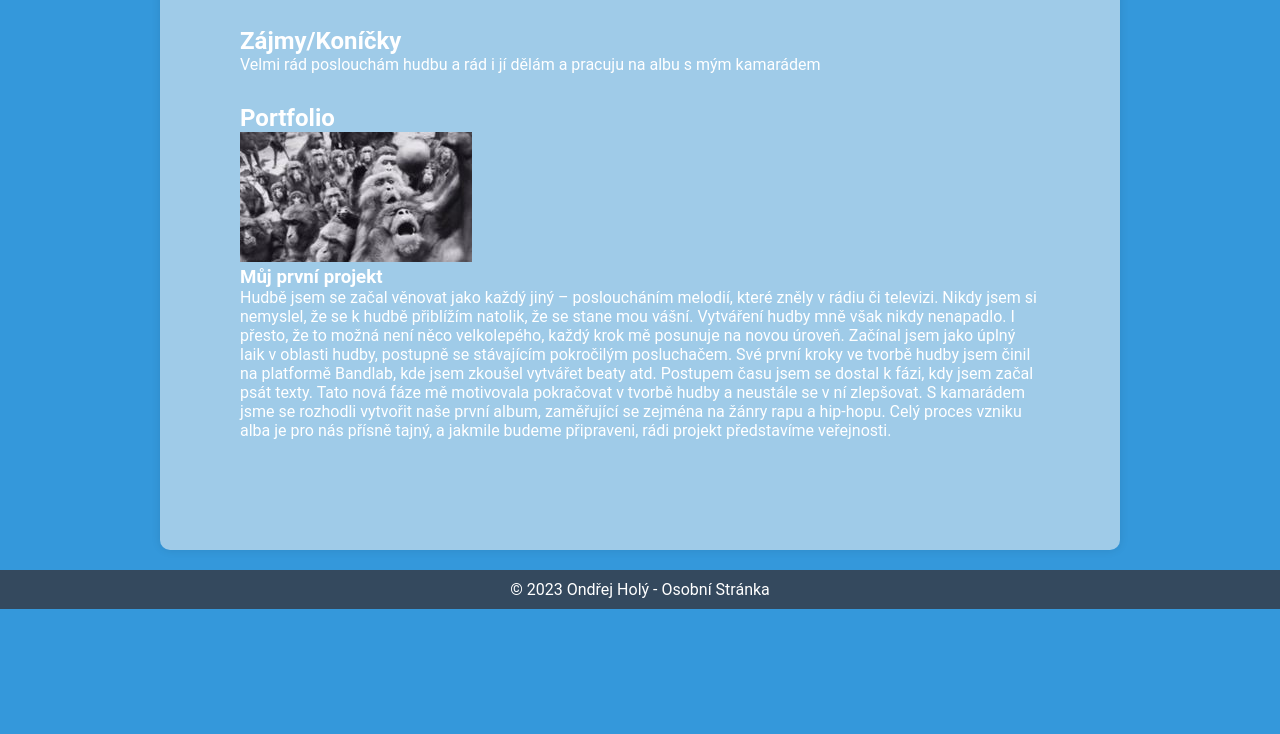
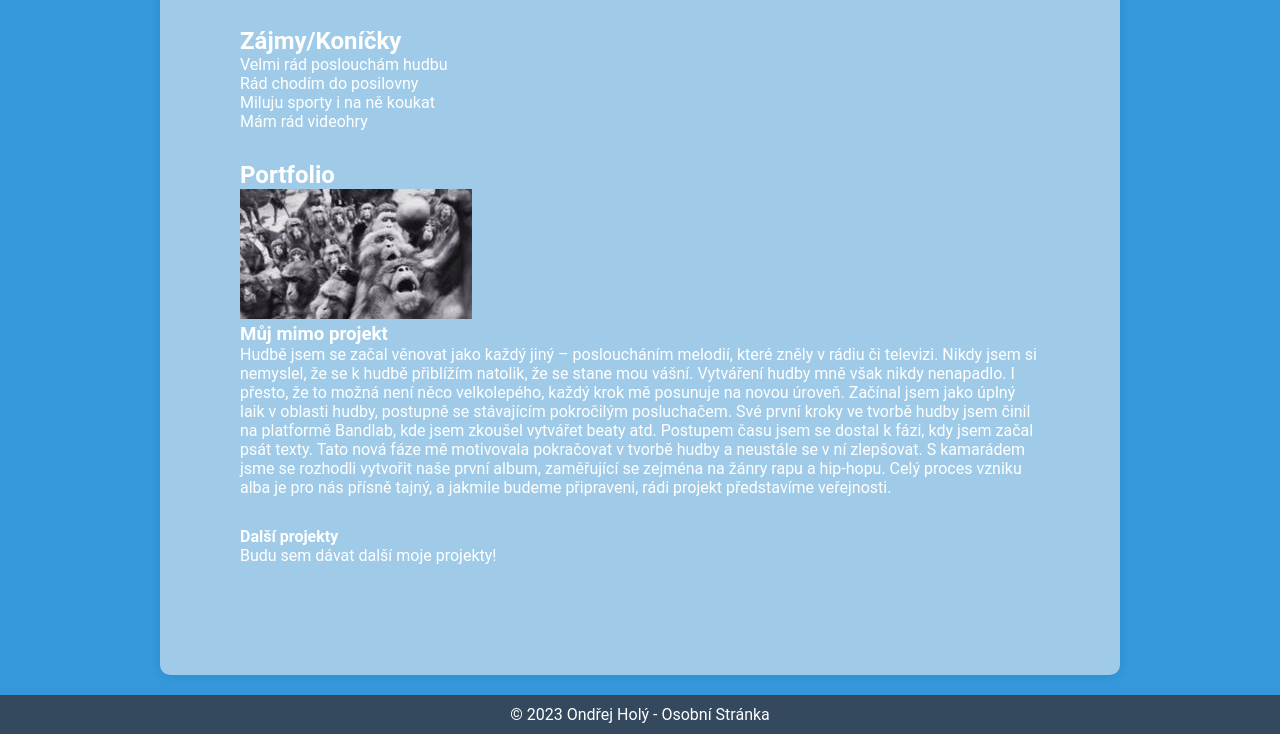
Before and after one commit to Sh4d0wwTOPG/microsite, a plain HTML site: page microsite/main.html in a window 1280 px wide. Shown: the part 548-1282 px from the top of the page. Before the commit the page ends 1157 px from the top, so only its background shows below. Drawn offline with Linux system fonts and the light colour scheme.

Commit message:
Update main.html

```diff
--- a/microsite/main.html
+++ b/microsite/main.html
@@ -53,7 +53,10 @@
 
         <section id="interests">
             <h2>Zájmy/Koníčky</h2>
-            <p>Velmi rád poslouchám hudbu a rád i jí dělám a pracuju na albu s mým kamarádem</p>
+            <p>Velmi rád poslouchám hudbu</p>
+            <p>Rád chodím do posilovny</p>
+            <p>Miluju sporty i na ně koukat</p>
+            <p>Mám rád videohry</p>
         </section>
 
         <section id="portfolio">
@@ -61,7 +64,7 @@
             <section class="projects">
                 <article class="project" id="project1">
                     <img src="0x130.jpg" alt="Projekt 1">
-                    <h3>Můj první projekt</h3>
+                    <h3>Můj mimo projekt</h3>
                     <p>Hudbě jsem se začal věnovat jako každý jiný – posloucháním melodií, které zněly v rádiu či televizi. Nikdy jsem si nemyslel, že se k hudbě přiblížím natolik, že se stane mou vášní. Vytváření hudby mně však nikdy nenapadlo. I přesto, že to možná není něco velkolepého, každý krok mě posunuje na novou úroveň.
 
                         Začínal jsem jako úplný laik v oblasti hudby, postupně se stávajícím pokročilým posluchačem. Své první kroky ve tvorbě hudby jsem činil na platformě Bandlab, kde jsem zkoušel vytvářet beaty atd. Postupem času jsem se dostal k fázi, kdy jsem začal psát texty. Tato nová fáze mě motivovala pokračovat v tvorbě hudby a neustále se v ní zlepšovat.
@@ -71,6 +74,10 @@
                 </article>
             </section>
         </section>
+        <section id="projectX">
+            <h4>Další projekty</h2>
+            <p>Budu sem dávat další moje projekty!</p>
+        </section>
     </main>
 
     <footer>
```
